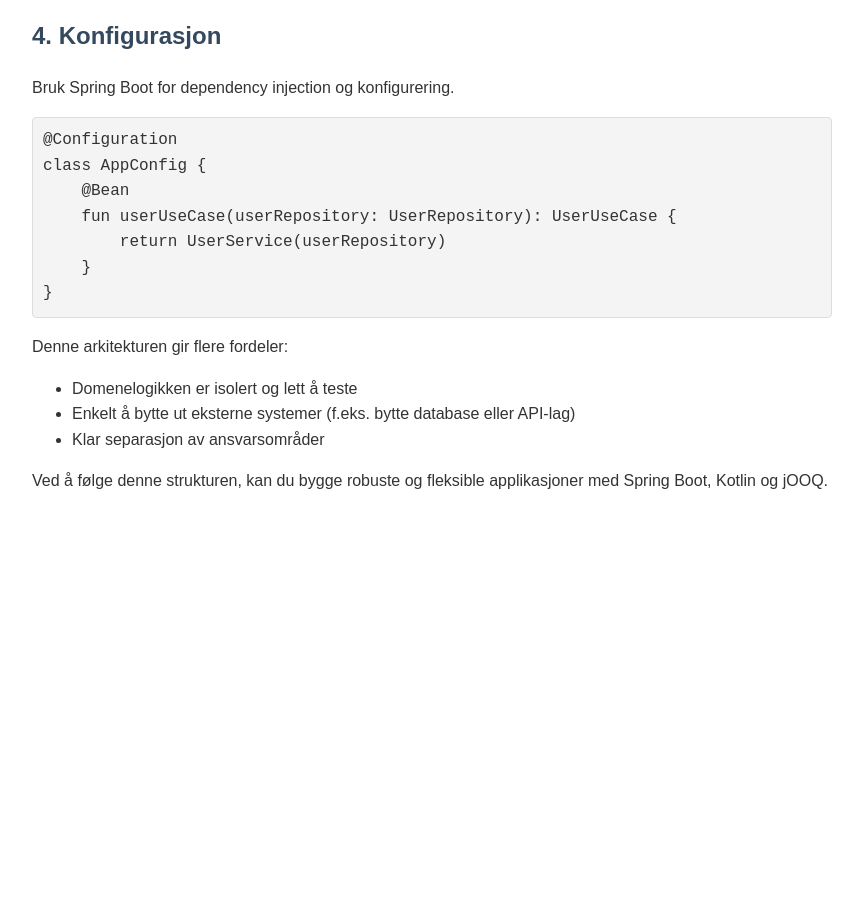
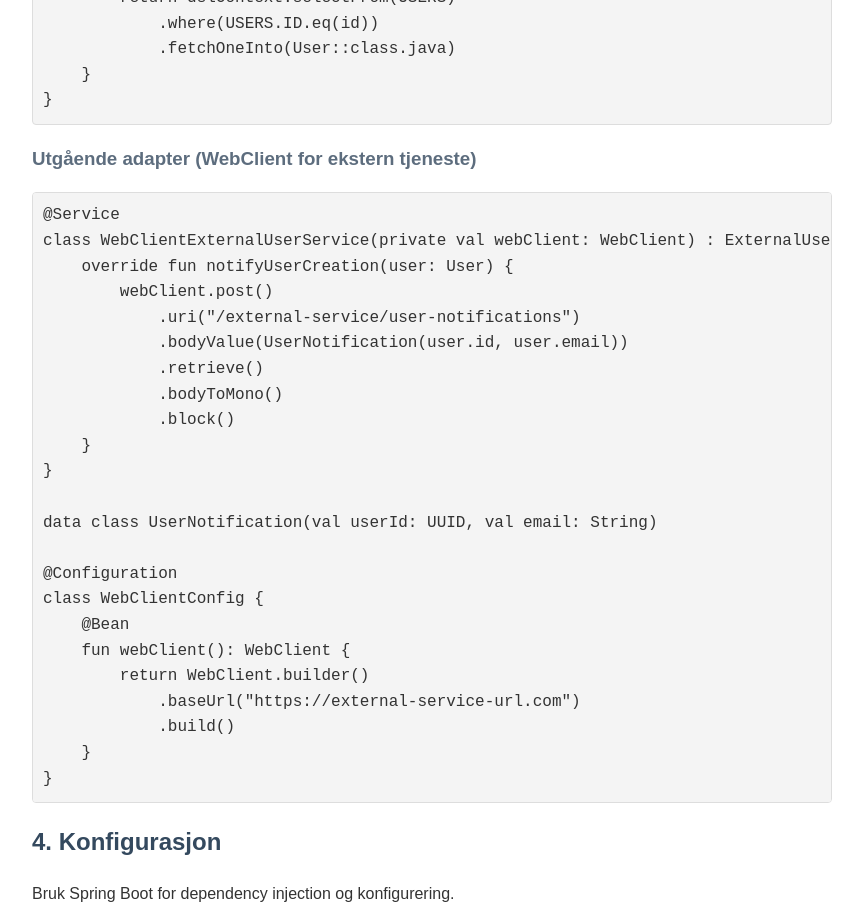
Before and after one commit to berntan/berntan.github.io, a plain HTML site: page hexagon.html in a window 1280 px wide. Shown: the part 1886-2797 px from the top of the page, without its empty margins (208-1071 px from the left). Before the commit the page ends 2416 px from the top, so only its background shows below. Drawn offline with Linux system fonts and the light colour scheme.

Commit message:
Update hexagon.html

```diff
--- a/hexagon.html
+++ b/hexagon.html
@@ -18,6 +18,9 @@
         }
         h2 {
             color: #34495e;
+        }
+        h3 {
+            color: #5d6d7e;
         }
         pre {
             background-color: #f4f4f4;
@@ -42,9 +45,10 @@
 
     <pre><code>data class User(val id: UUID, val name: String, val email: String)
 
-class UserService(private val userRepository: UserRepository) {
+class UserService(private val userRepository: UserRepository, private val externalUserService: ExternalUserService) {
     fun createUser(name: String, email: String): User {
         val user = User(UUID.randomUUID(), name, email)
+        externalUserService.notifyUserCreation(user)
         return userRepository.save(user)
     }
 }</code></pre>
@@ -60,6 +64,10 @@ class UserService(private val userRepository: UserRepository) {
 
 interface UserUseCase {
     fun createUser(name: String, email: String): User
+}
+
+interface ExternalUserService {
+    fun notifyUserCreation(user: User)
 }</code></pre>
 
     <h2>3. Adaptere</h2>
@@ -98,6 +106,32 @@ class JooqUserRepository(private val dslContext: DSLContext) : UserRepository {
     }
 }</code></pre>
 
+    <h3>Utgående adapter (WebClient for ekstern tjeneste)</h3>
+
+    <pre><code>@Service
+class WebClientExternalUserService(private val webClient: WebClient) : ExternalUserService {
+    override fun notifyUserCreation(user: User) {
+        webClient.post()
+            .uri("/external-service/user-notifications")
+            .bodyValue(UserNotification(user.id, user.email))
+            .retrieve()
+            .bodyToMono<Void>()
+            .block()
+    }
+}
+
+data class UserNotification(val userId: UUID, val email: String)
+
+@Configuration
+class WebClientConfig {
+    @Bean
+    fun webClient(): WebClient {
+        return WebClient.builder()
+            .baseUrl("https://external-service-url.com")
+            .build()
+    }
+}</code></pre>
+
     <h2>4. Konfigurasjon</h2>
 
     <p>Bruk Spring Boot for dependency injection og konfigurering.</p>
@@ -105,18 +139,18 @@ class JooqUserRepository(private val dslContext: DSLContext) : UserRepository {
     <pre><code>@Configuration
 class AppConfig {
     @Bean
-    fun userUseCase(userRepository: UserRepository): UserUseCase {
-        return UserService(userRepository)
+    fun userUseCase(userRepository: UserRepository, externalUserService: ExternalUserService): UserUseCase {
+        return UserService(userRepository, externalUserService)
     }
 }</code></pre>
 
     <p>Denne arkitekturen gir flere fordeler:</p>
     <ul>
         <li>Domenelogikken er isolert og lett å teste</li>
-        <li>Enkelt å bytte ut eksterne systemer (f.eks. bytte database eller API-lag)</li>
+        <li>Enkelt å bytte ut eksterne systemer (f.eks. bytte database, API-lag eller ekstern tjeneste)</li>
         <li>Klar separasjon av ansvarsområder</li>
     </ul>
 
-    <p>Ved å følge denne strukturen, kan du bygge robuste og fleksible applikasjoner med Spring Boot, Kotlin og jOOQ.</p>
+    <p>Ved å følge denne strukturen, kan du bygge robuste og fleksible applikasjoner med Spring Boot, Kotlin og jOOQ, samt integrere med eksterne tjenester ved hjelp av WebClient.</p>
 </body>
 </html>
```
